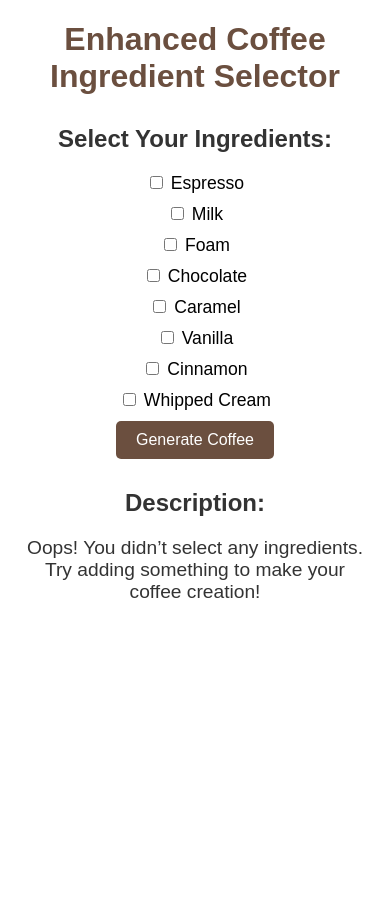
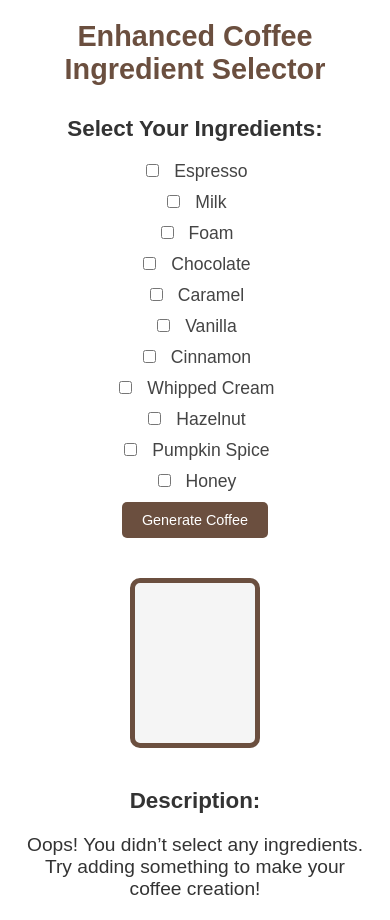
Before and after one commit to KathrylleR/ICSpark-Final-Project, a plain HTML site: page index.html in a window 390 px wide. Both pictures are taken after a click on the button "Generate Coffee". Before the commit the page ends 844 px from the top, so only its background shows below. Drawn offline with Linux system fonts and the light colour scheme.

Commit message:
More labels

```diff
--- a/index.html
+++ b/index.html
@@ -18,8 +18,14 @@
         <label><input type="checkbox" id="vanilla"> Vanilla</label>
         <label><input type="checkbox" id="cinnamon"> Cinnamon</label>
         <label><input type="checkbox" id="whipped-cream"> Whipped Cream</label>
+        <label><input type="checkbox" id="hazelnut"> Hazelnut</label>
+        <label><input type="checkbox" id="pumpkin-spice"> Pumpkin Spice</label>
+        <label><input type="checkbox" id="honey"> Honey</label>
         <button type="button" id="generate-coffee">Generate Coffee</button>
     </form>
+    <div class="mug">
+        <div id="fill-level" class="fill"></div>
+    </div>
     <h2>Description:</h2>
     <p id="result"></p>
     <script src="script.js"></script>
--- a/script.js
+++ b/script.js
@@ -7,6 +7,9 @@ const coffeeDescriptions = {
     "Espresso+Vanilla": "Vanilla Latte: A smooth and sweet drink with espresso, milk, and vanilla syrup. Delicious for everyone!",
     "Espresso+Cinnamon": "Cinnamon Coffee: Warm and spicy! Espresso with a sprinkle of cinnamon for cozy vibes.",
     "Espresso+Whipped Cream": "Affogato: Espresso poured over whipped cream for a fun, sweet, and creamy dessert-like coffee.",
+    "Espresso+Hazelnut": "Hazelnut Coffee: Espresso with hazelnut syrup for a nutty and aromatic flavor.",
+    "Espresso+Pumpkin Spice": "Pumpkin Spice Latte: Espresso with pumpkin spice syrup, milk, and foam—a fall favorite!",
+    "Espresso+Honey": "Honey Coffee: Espresso sweetened with honey for a natural and gentle sweetness.",
     "Milk": "Milk: A creamy and smooth drink on its own. Simple and comforting!",
     "Vanilla": "Vanilla: Sweet and fragrant! A little magic to add to any drink or just enjoy the flavor as it is.",
     "Chocolate": "Chocolate: Rich and sweet! Perfect for anyone who loves a little treat.",
@@ -14,6 +17,9 @@ const coffeeDescriptions = {
     "Cinnamon": "Cinnamon: Spicy and warm! A sprinkle of this adds a cozy touch.",
     "Foam": "Foam: Light and fluffy! It’s like a cloud that makes drinks soft and fancy.",
     "Whipped Cream": "Whipped Cream: Fluffy and fun! Adds a playful sweetness to any treat.",
+    "Hazelnut": "Hazelnut: A nutty syrup that adds a special aroma and taste to your coffee.",
+    "Pumpkin Spice": "Pumpkin Spice: A warm, spiced syrup that brings out cozy fall vibes.",
+    "Honey": "Honey: Natural and sweet, perfect for a gentle flavor boost.",
 };
 
 document.getElementById('generate-coffee').addEventListener('click', function() {
@@ -26,14 +32,21 @@ document.getElementById('generate-coffee').addEventListener('click', function()
     if (document.getElementById('vanilla').checked) ingredients.push('Vanilla');
     if (document.getElementById('cinnamon').checked) ingredients.push('Cinnamon');
     if (document.getElementById('whipped-cream').checked) ingredients.push('Whipped Cream');
+    if (document.getElementById('hazelnut').checked) ingredients.push('Hazelnut');
+    if (document.getElementById('pumpkin-spice').checked) ingredients.push('Pumpkin Spice');
+    if (document.getElementById('honey').checked) ingredients.push('Honey');
 
-    // Check if no ingredients were selected
     if (ingredients.length === 0) {
         document.getElementById('result').textContent = "Oops! You didn’t select any ingredients. Try adding something to make your coffee creation!";
-        return; // Exit the function to avoid further processing
+        return;
     }
 
-    const key = ingredients.join('+'); // Combine selected ingredients into a key
+    const key = ingredients.join('+');
     const resultText = coffeeDescriptions[key] || "Wow, you’ve created your own unique coffee blend! Be proud of your creativity!";
     document.getElementById('result').textContent = resultText;
+
+    const fillLevel = document.getElementById('fill-level');
+    const selectedIngredients = ingredients.length;
+    const fillPercentage = selectedIngredients * 10;
+    fillLevel.style.height = `${Math.min(fillPercentage, 100)}%`;
 });
--- a/style.css
+++ b/style.css
@@ -1,3 +1,4 @@
+/* General Styles */
 body {
     font-family: Arial, sans-serif;
     text-align: center;
@@ -6,39 +7,89 @@ body {
 
 h1 {
     color: #6B4F3F;
+    font-size: 2em;
 }
 
+h2 {
+    margin-top: 20px;
+    color: #333;
+}
+
+/* Form Styles */
 form {
-    margin: 20px;
+    margin: 30px 0;
 }
 
 label {
     display: block;
     margin: 10px 0;
     font-size: 1.1em;
+    color: #444;
 }
 
 button {
     background-color: #6B4F3F;
     color: white;
-    padding: 10px 20px;
+    padding: 12px 25px;
     border: none;
     border-radius: 5px;
     cursor: pointer;
     font-size: 1em;
+    transition: background-color 0.3s ease;
 }
 
 button:hover {
     background-color: #54382D;
 }
 
+/* Mug Icon Styling */
+.mug {
+    margin: 40px auto;
+    width: 150px;
+    height: 200px;
+    border: 5px solid #6B4F3F; /* Mug border color */
+    border-radius: 10px;
+    background-color: #F5F5F5; /* Mug background color */
+    position: relative;
+}
+
+.fill {
+    position: absolute;
+    bottom: 0;
+    width: 100%;
+    height: 0; /* Starts empty */
+    background-color: #6B4F3F; /* Coffee fill color */
+    transition: height 0.5s ease; /* Smooth fill effect */
+}
+
+/* Description Paragraph Styles */
 p {
     margin-top: 20px;
     font-size: 1.2em;
     color: #333;
 }
 
-h2 {
-    margin-top: 30px;
-    color: #333;
+input[type="checkbox"] {
+    margin-right: 10px;
+    accent-color: #6B4F3F;
 }
+
+@media (max-width: 600px) {
+    h1 {
+        font-size: 1.8em;
+    }
+
+    h2 {
+        font-size: 1.4em;
+    }
+
+    button {
+        font-size: 0.9em;
+        padding: 10px 20px;
+    }
+
+    .mug {
+        width: 120px;
+        height: 160px;
+    }
+}
```
